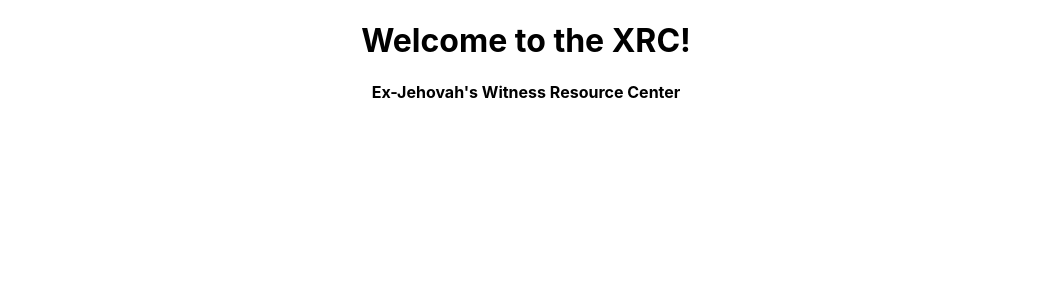
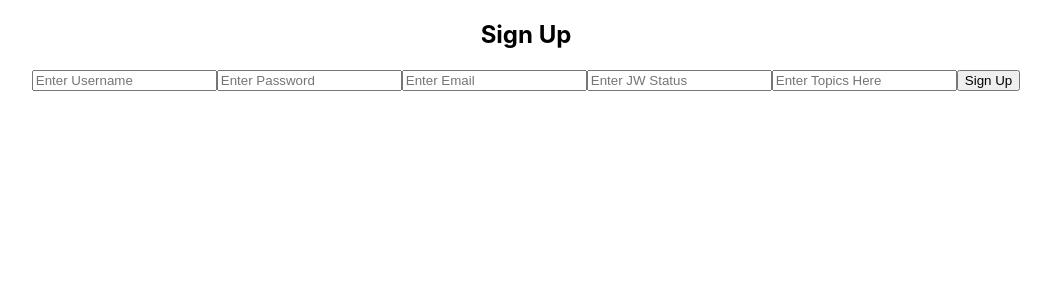
Before and after one commit to margenta2/finalproject-frontend, a React (Create React App) app in the folder finalproject-frontend/: page /signup in a window 1280 px wide. Shown: the top 300 px of the page, without its empty margins (114-1165 px from the left). Built offline with nearby package versions, Linux system fonts and the light colour scheme.

Commit message:
added Login in component

```diff
--- a/finalproject-frontend/src/App.js
+++ b/finalproject-frontend/src/App.js
@@ -1,15 +1,16 @@
 import './App.css';
 import React from "react";
 import{Link, Route} from "react-router-dom";
+import Home from './components/Home';
+import SignUp from './components/SignUp';
 
 
 function App() {
   return (
     <div className="App">
-      <div>
-        <h1>Welcome to the XRC!</h1>
-        <h4>Ex-Jehovah's Witness Resource Center</h4>
-      </div>
+      <Route path="/" exact render={() => <Home /> } />
+      <Route path="/signup" render={(props) => <SignUp {...props} /> } />
+      <Route path="/login" render={(props) => <Login {...props} /> } />
     </div>
   );
 }
--- a/finalproject-frontend/src/components/Home.js
+++ b/finalproject-frontend/src/components/Home.js
@@ -0,0 +1,20 @@
+import React from "react";
+import {Link, Route } from "react-router-dom";
+
+const Home = () => {
+    return (
+        <div>
+            <div>
+                <h1>Welcome to the XRC!</h1>
+                <h4>Ex-Jehovah's Witness Resource Center</h4>
+            </div>
+
+            <div>
+                <Link to="/login"><h3>Log In</h3></Link>
+                <Link to="/signup"><h3>Sign Up</h3></Link>
+            </div>
+        </div>
+    )
+}
+
+export default Home
--- a/finalproject-frontend/src/components/SignUp.js
+++ b/finalproject-frontend/src/components/SignUp.js
@@ -0,0 +1,55 @@
+import React, {Component} from "react";
+import {Link} from "react-router-dom";
+import axios from "axios";
+
+class SignUp extends Component {
+    constructor(props) {
+        super(props);
+        this.state = {
+            user: {
+                username: "",
+                password: "",
+                email:"",
+                jwStatus: "",
+                topic: "",
+            }
+        }
+    }
+
+    handleChange = (event) => {
+        this.setState(prevState => ({
+            user: {
+                ...prevState.user,
+                [event.target.name]: event.target.value
+            }
+        }))
+    }
+
+    handleSubmit = (event) => {
+        event.preventDefault()
+
+        axios.post("http://localhost:3001/users/signup", this.state.user)
+            .then(response => {
+                console.log(response)
+                this.props.history.push(`/profile/${response.data.use.id}`)
+            })
+    }
+
+    render() {
+        return(
+            <div>
+                <h2>Sign Up</h2>
+                <form onSubmit={this.handleSubmit}>
+                    <input onChange={this.handleChange} type="text" name="username" placeholder="Enter Username"/>
+                    <input onChange={this.handleChange} type="password" name="password" placeholder="Enter Password"/>
+                    <input onChange={this.handleChange} type="text" name="email" placeholder="Enter Email" />
+                    <input onChange={this.handleChange} type="text" name="jw status" placeholder="Enter JW Status" />
+                    <input onChange={this.handleChange} type="textarea" name="topic" placeholder="Enter Topics Here" />
+                    <input type="submit" value="Sign Up" />
+                </form>
+            </div>
+        )
+    }
+}
+
+export default SignUp
```
Also changed, not shown: finalproject-frontend/src/components/Login.js (+54 -0 lines).
